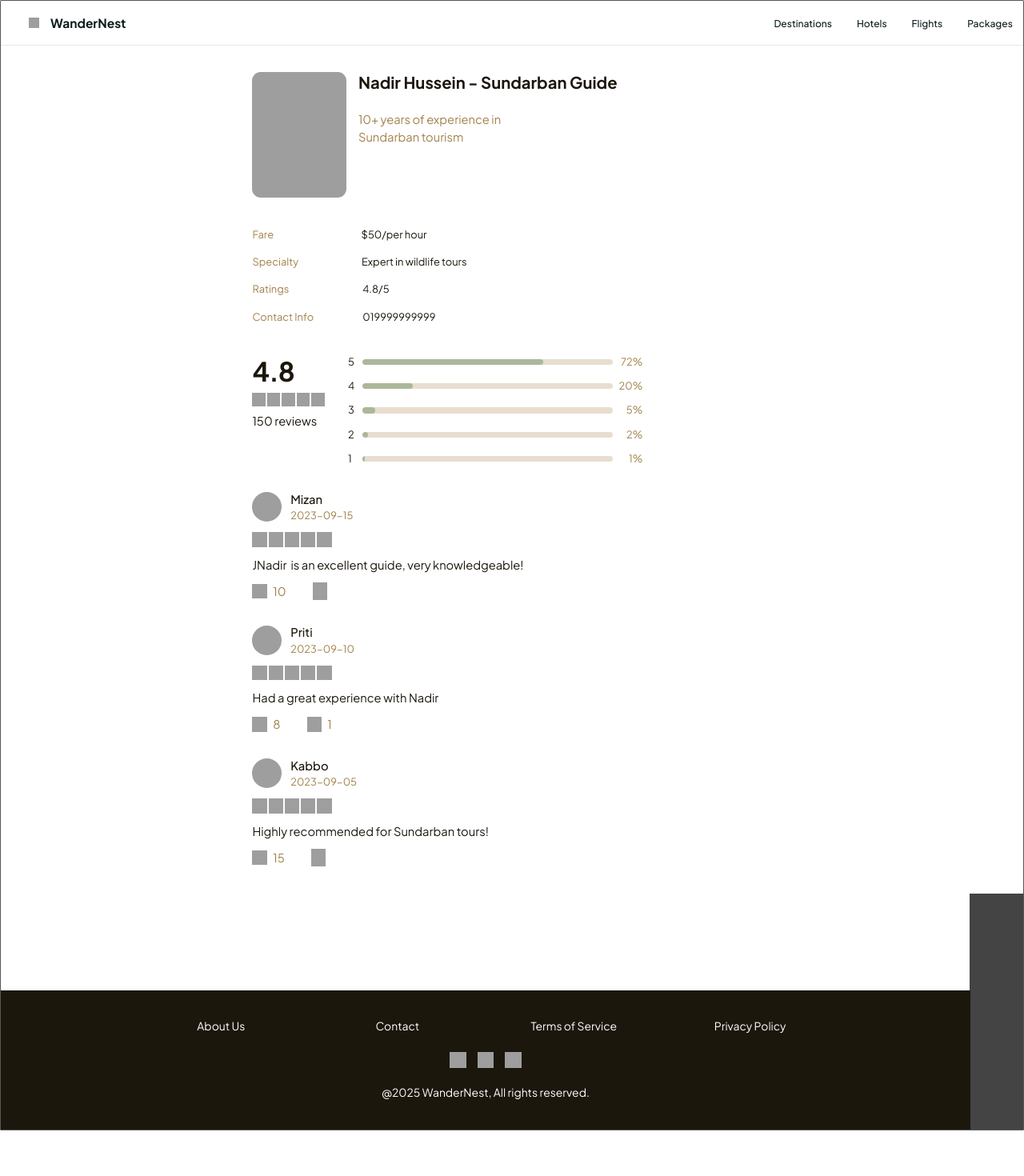
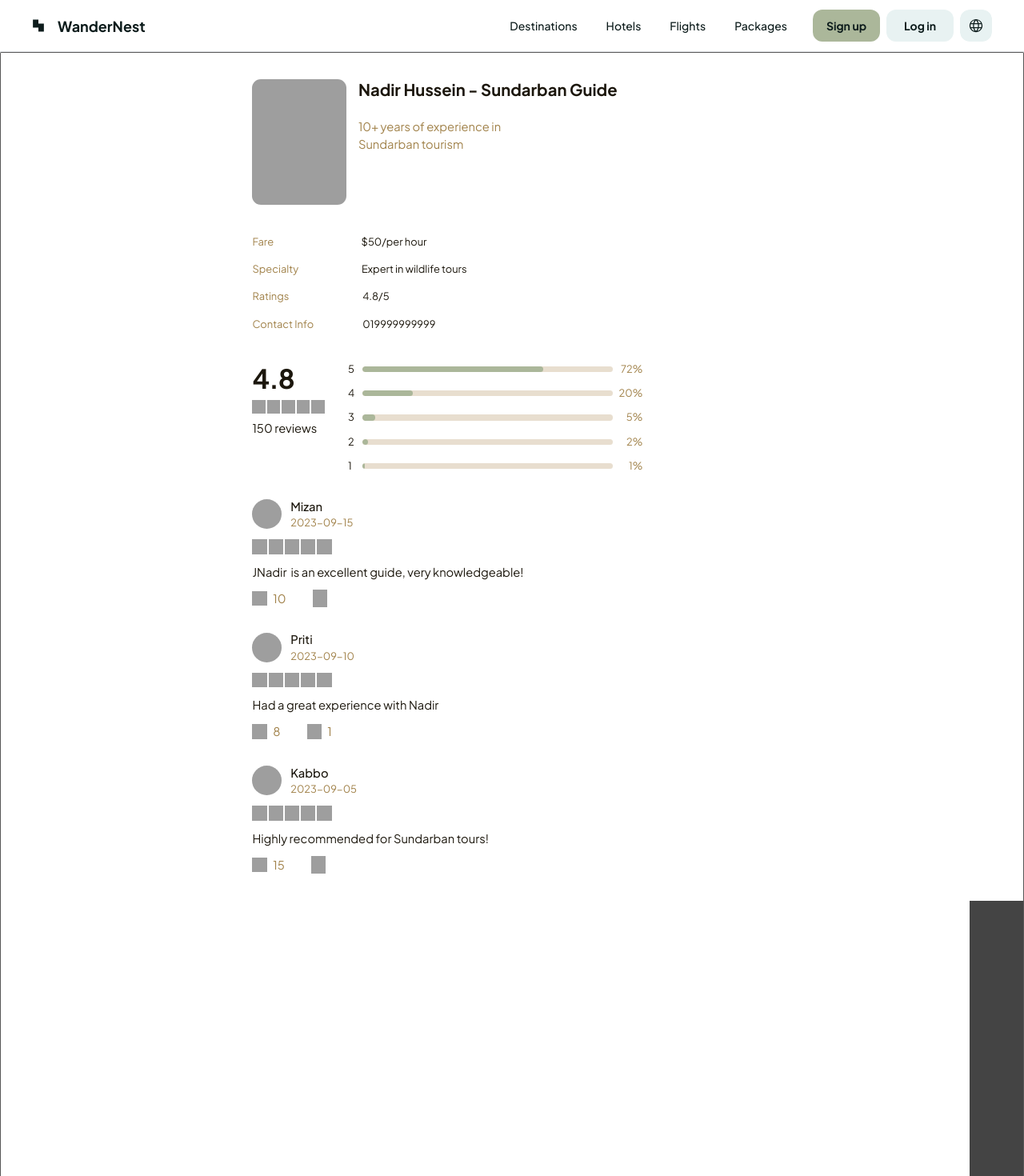
Before and after one commit to Redwan-Ahmed241/Wandernest, a React (Create React App) app: page /hiring-guides in a window 1280 px wide. Shown: the top 1470 px of the page at 80% size. Before the commit the page ends 1413 px from the top, so only its background shows below. Built offline with nearby package versions, Linux system fonts and the light colour scheme; grey boxes are pictures that could not be loaded.

Commit message:
Hiring Guides Updated

```diff
--- a/src/components/hiringGuides.tsx
+++ b/src/components/hiringGuides.tsx
@@ -1,5 +1,6 @@
 import { FunctionComponent, useCallback } from 'react';
 import styles from './Hiring.module.css';
+import Layout from './Layout';
 
 
 const HiringGuide:FunctionComponent = () => {
@@ -8,13 +9,13 @@ const HiringGuide:FunctionComponent = () => {
     		// Add your code here
   	}, []);
 
-  	return (
+  	return ( <Layout>
     		<div className={styles.hiringGuide}>
       			<div className={styles.guideInfo}>
         				<div className={styles.guideInfo1}>
           					<div className={styles.depth0Frame0}>
             						<div className={styles.depth1Frame0}>
-              							<div className={styles.navbarWrapper}>
+              							{/* <div className={styles.navbarWrapper}>
                 								<div className={styles.navbar}>
                   									<div className={styles.depth3Frame0}>
                     										<img className={styles.depth4Frame0} alt="" src="Depth 4, Frame 0.svg" />
@@ -52,7 +53,7 @@ const HiringGuide:FunctionComponent = () => {
                     										</div>
                   									</div>
                 								</div>
-              							</div>
+              							</div> */}
               							<div className={styles.depth2Frame1}>
                 								<div className={styles.depth3Frame01}>
                   									<div className={styles.depth4Frame02}>
@@ -296,7 +297,7 @@ const HiringGuide:FunctionComponent = () => {
             						</div>
           					</div>
         				</div>
-        				<div className={styles.footer}>
+        				{/* <div className={styles.footer}>
           					<div className={styles.depth3Frame02}>
             						<div className={styles.depth4Frame04}>
               							<div className={styles.depth5Frame06}>
@@ -323,9 +324,10 @@ const HiringGuide:FunctionComponent = () => {
               							</div>
             						</div>
           					</div>
-        				</div>
+        				</div> */}
       			</div>
-    		</div>);
+    		</div>
+			</Layout>);
 };
 
 export default HiringGuide;
```
